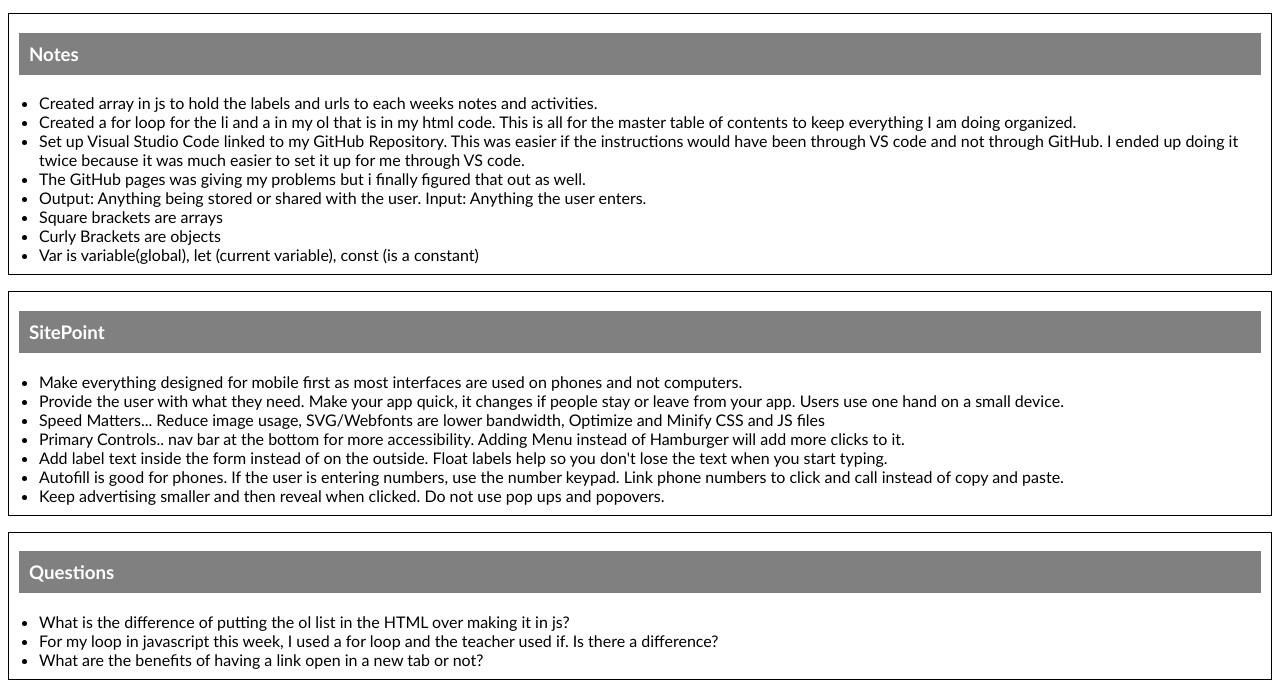
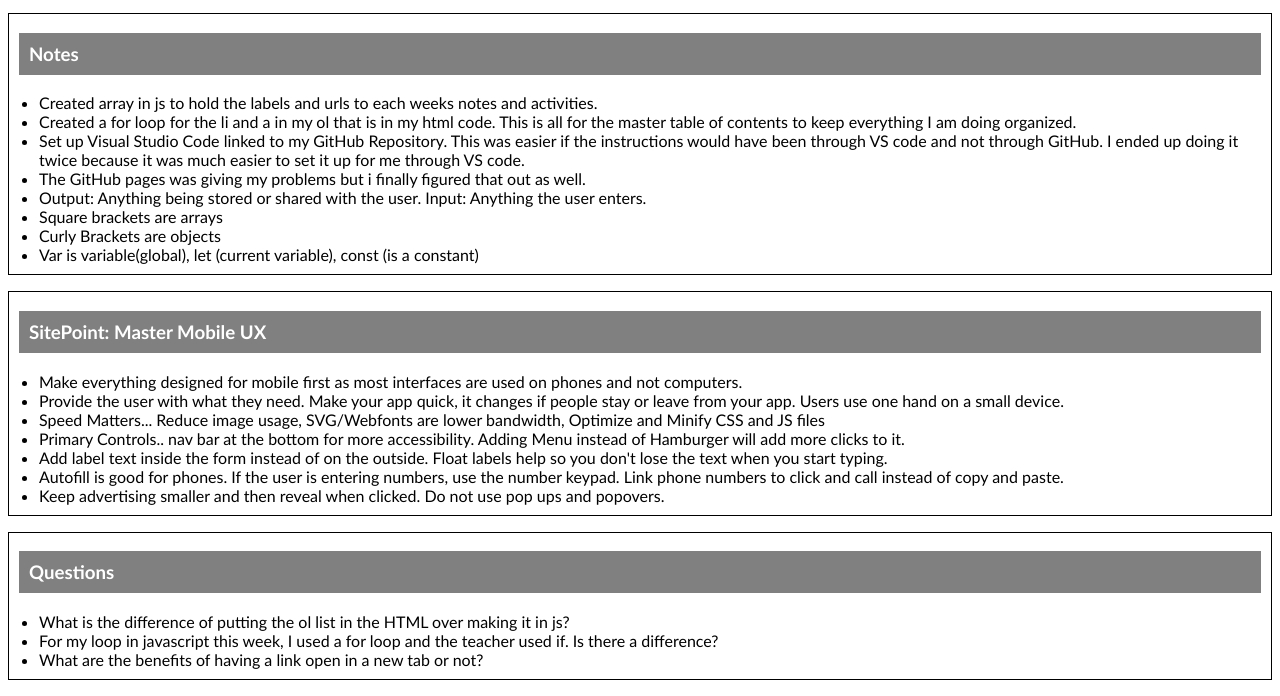
Before and after one commit to camiruth/WDD-330, a plain HTML site: page week1/index.html in a window 1280 px wide. Shown: the part 104-800 px from the top of the page. Drawn offline with Linux system fonts and the light colour scheme.

Commit message:
Name change on notes

```diff
--- a/week1/index.html
+++ b/week1/index.html
@@ -28,7 +28,7 @@
     <li>Var is variable(global), let (current variable), const (is a constant)</li>
   </ul>
   <ul>
-    <h3>SitePoint</h3>
+    <h3>SitePoint: Master Mobile UX</h3>
     <li>Make everything designed for mobile first as most interfaces are used on phones and not computers.</li>
     <li>Provide the user with what they need. Make your app quick, it changes if people stay or leave from your app. Users use one hand on a small device. </li>
     <li>Speed Matters... Reduce image usage, SVG/Webfonts are lower bandwidth, Optimize and Minify CSS and JS files</li>
```
